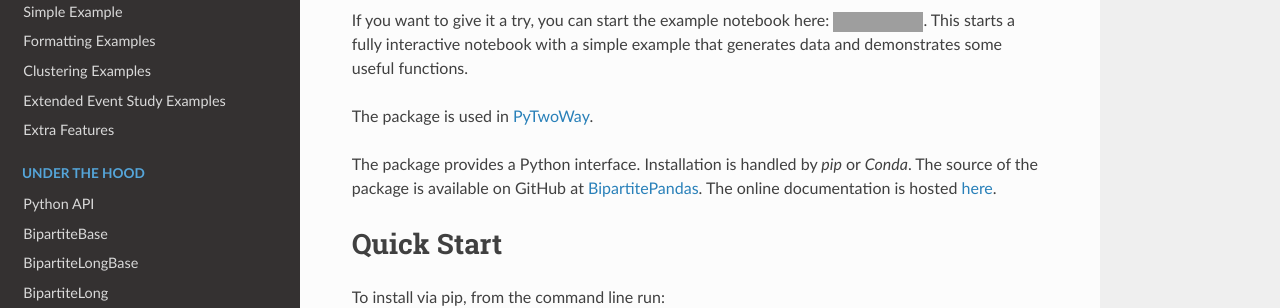
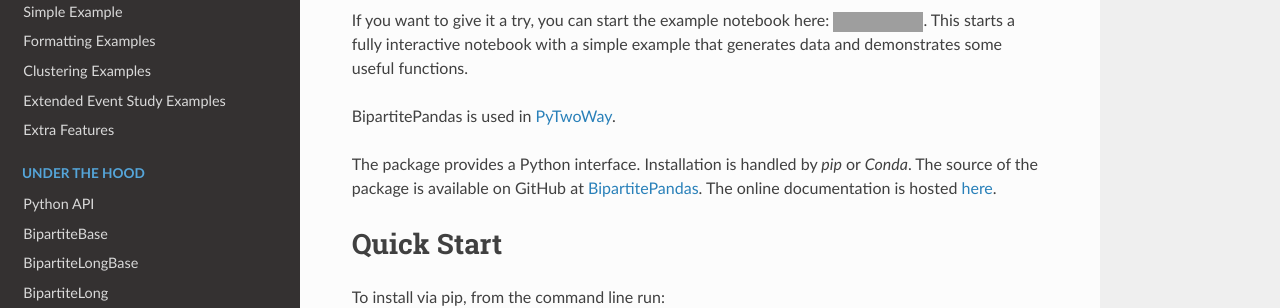
Before and after one commit to tlamadon/bipartitepandas, a Sphinx documentation site: the page built from docs-src/source/readme.rst, in a window 1280 px wide. Shown: the part 243-551 px from the top of the page. Built offline with Sphinx 7.4.7 and the Read the Docs theme 2.0.0, drawn with Linux system fonts in a browser that asks for light colours; grey boxes are pictures that could not be loaded.

Commit message:
Update documentation

```diff
--- a/README.rst
+++ b/README.rst
@@ -23,7 +23,7 @@
 
 If you want to give it a try, you can start the example notebook here: |binder|. This starts a fully interactive notebook with a simple example that generates data and demonstrates some useful functions.
 
-The package is used in `PyTwoWay <https://github.com/tlamadon/pytwoway/>`_.
+BipartitePandas is used in `PyTwoWay <https://github.com/tlamadon/pytwoway/>`_.
 
 The package provides a Python interface. Installation is handled by `pip` or `Conda`. The source of the package is available on GitHub at `BipartitePandas <https://github.com/tlamadon/bipartitepandas>`_. The online documentation is hosted  `here <https://tlamadon.github.io/bipartitepandas/>`_.
 
--- a/docs-src/source/readme.rst
+++ b/docs-src/source/readme.rst
@@ -23,7 +23,7 @@
 
 If you want to give it a try, you can start the example notebook here: |binder|. This starts a fully interactive notebook with a simple example that generates data and demonstrates some useful functions.
 
-The package is used in `PyTwoWay <https://github.com/tlamadon/pytwoway/>`_.
+BipartitePandas is used in `PyTwoWay <https://github.com/tlamadon/pytwoway/>`_.
 
 The package provides a Python interface. Installation is handled by `pip` or `Conda`. The source of the package is available on GitHub at `BipartitePandas <https://github.com/tlamadon/bipartitepandas>`_. The online documentation is hosted  `here <https://tlamadon.github.io/bipartitepandas/>`_.
 
--- a/docs/index.html
+++ b/docs/index.html
@@ -205,7 +205,7 @@
 <a class="reference external image-reference" href="https://tlamadon.github.io/bipartitepandas/"><img alt="https://img.shields.io/badge/doc-latest-blue" src="https://img.shields.io/badge/doc-latest-blue" /></a>
 <p><cite>BipartitePandas</cite> is a Python package for handling bipartite labor data.</p>
 <p>If you want to give it a try, you can start the example notebook here: <a class="reference external" href="https://mybinder.org/v2/gh/tlamadon/bipartitepandas/HEAD?filepath=docs%2Fnotebooks%2Fsimple_example.ipynb"><img alt="binder" src="https://mybinder.org/badge_logo.svg" /></a>. This starts a fully interactive notebook with a simple example that generates data and demonstrates some useful functions.</p>
-<p>The package is used in <a class="reference external" href="https://github.com/tlamadon/pytwoway/">PyTwoWay</a>.</p>
+<p>BipartitePandas is used in <a class="reference external" href="https://github.com/tlamadon/pytwoway/">PyTwoWay</a>.</p>
 <p>The package provides a Python interface. Installation is handled by <cite>pip</cite> or <cite>Conda</cite>. The source of the package is available on GitHub at <a class="reference external" href="https://github.com/tlamadon/bipartitepandas">BipartitePandas</a>. The online documentation is hosted  <a class="reference external" href="https://tlamadon.github.io/bipartitepandas/">here</a>.</p>
 </div>
 <div class="section" id="quick-start">
--- a/docs/readme.html
+++ b/docs/readme.html
@@ -204,7 +204,7 @@
 <a class="reference external image-reference" href="https://tlamadon.github.io/bipartitepandas/"><img alt="https://img.shields.io/badge/doc-latest-blue" src="https://img.shields.io/badge/doc-latest-blue" /></a>
 <p><cite>BipartitePandas</cite> is a Python package for handling bipartite labor data.</p>
 <p>If you want to give it a try, you can start the example notebook here: <a class="reference external" href="https://mybinder.org/v2/gh/tlamadon/bipartitepandas/HEAD?filepath=docs%2Fnotebooks%2Fsimple_example.ipynb"><img alt="binder" src="https://mybinder.org/badge_logo.svg" /></a>. This starts a fully interactive notebook with a simple example that generates data and demonstrates some useful functions.</p>
-<p>The package is used in <a class="reference external" href="https://github.com/tlamadon/pytwoway/">PyTwoWay</a>.</p>
+<p>BipartitePandas is used in <a class="reference external" href="https://github.com/tlamadon/pytwoway/">PyTwoWay</a>.</p>
 <p>The package provides a Python interface. Installation is handled by <cite>pip</cite> or <cite>Conda</cite>. The source of the package is available on GitHub at <a class="reference external" href="https://github.com/tlamadon/bipartitepandas">BipartitePandas</a>. The online documentation is hosted  <a class="reference external" href="https://tlamadon.github.io/bipartitepandas/">here</a>.</p>
 </div>
 <div class="section" id="quick-start">
```
